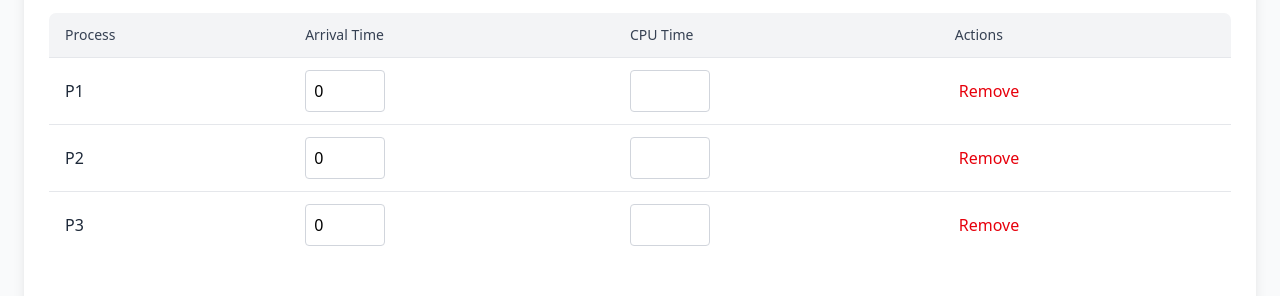
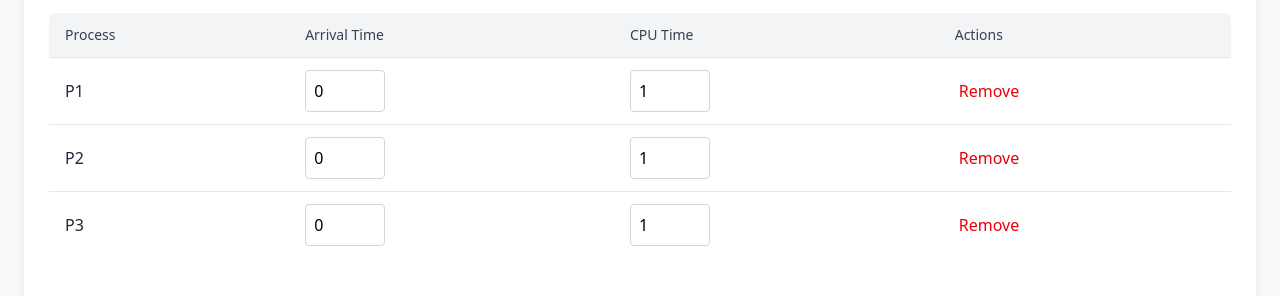
Before and after one commit to shariftasrik/cpu-scheduling-simulator, a React (Vite) app: page / in a window 1280 px wide. Shown: the part 254-550 px from the top of the page. Built offline with nearby package versions, Linux system fonts and the light colour scheme.

Commit message:
reset bug fixed

```diff
--- a/src/App.jsx
+++ b/src/App.jsx
@@ -10,9 +10,9 @@ import TimeLineVslzn from "./components/TimeLineVslzn";
 function App() {
 
   const initialProcesses = [
-    { id: 1, name: "P1", arrivalTime: 0, cpuTime: 0, priority: 0 },
-    { id: 2, name: "P2", arrivalTime: 0, cpuTime: 0, priority: 0 },
-    { id: 3, name: "P3", arrivalTime: 0, cpuTime: 0, priority: 0 },
+    { id: 1, name: "P1", arrivalTime: 0, cpuTime: 1, priority: 1 },
+    { id: 2, name: "P2", arrivalTime: 0, cpuTime: 1, priority: 1 },
+    { id: 3, name: "P3", arrivalTime: 0, cpuTime: 1, priority: 1 },
   ]
   const [processes, setProcesses] = useState(initialProcesses);
 
@@ -30,8 +30,8 @@ function App() {
         id: newId,
         name: `P${newId}`,
         arrivalTime: 0,
-        cpuTime: 0,
-        priority: 0,
+        cpuTime: 1,
+        priority: 1,
       },
     ]);
   };
--- a/src/algorithms/fcfs.js
+++ b/src/algorithms/fcfs.js
@@ -18,14 +18,14 @@ export default function fcfs(processes) {
     }
 
     const startTime = currentTime;
-    const endTime = startTime + process.burstTime;
+    const endTime = startTime + process.cpuTime;
 
     timeline.push({
       processId: process.id,
       processName: process.name,
       start: startTime,
       end: endTime,
-      duration: process.burstTime,
+      duration: process.cpuTime,
     });
 
     processResults.push({
--- a/src/algorithms/priority.js
+++ b/src/algorithms/priority.js
@@ -33,14 +33,14 @@ export default function priority(processes) {
     );
 
     const startTime = currentTime;
-    const endTime = startTime + highest.burstTime;
+    const endTime = startTime + highest.cpuTime;
 
     timeline.push({
       processId: highest.id,
       processName: highest.name,
       start: startTime,
       end: endTime,
-      duration: highest.burstTime,
+      duration: highest.cpuTime,
     });
 
     processResults.push({
--- a/src/algorithms/round_robin.js
+++ b/src/algorithms/round_robin.js
@@ -1,5 +1,5 @@
 export default function round_robin(processes, quantum) {
-  const procs = processes.map((p) => ({ ...p, remainingTime: p.burstTime }));
+  const procs = processes.map((p) => ({ ...p, remainingTime: p.cpuTime }));
   const queue = [];
   let currentTime = 0;
   const timeline = [];
@@ -81,7 +81,7 @@ export default function round_robin(processes, quantum) {
         startTime: processStartTimes[current.id],
         endTime: currentTime,
         turnaroundTime: currentTime - current.arrivalTime,
-        waitingTime: currentTime - current.arrivalTime - current.burstTime,
+        waitingTime: currentTime - current.arrivalTime - current.cpuTime,
       });
     }
   }
--- a/src/algorithms/sjf.js
+++ b/src/algorithms/sjf.js
@@ -27,18 +27,18 @@ export default function sjf(processes) {
     }
 
     const shortest = available.reduce((min, p) =>
-      p.burstTime < min.burstTime ? p : min
+      p.cpuTime < min.cpuTime ? p : min
     );
 
     const startTime = currentTime;
-    const endTime = startTime + shortest.burstTime;
+    const endTime = startTime + shortest.cpuTime;
 
     timeline.push({
       processId: shortest.id,
       processName: shortest.name,
       start: startTime,
       end: endTime,
-      duration: shortest.burstTime,
+      duration: shortest.cpuTime,
     });
 
     processResults.push({
--- a/src/components/ProcessTable.jsx
+++ b/src/components/ProcessTable.jsx
@@ -57,9 +57,9 @@ export default function ProcessTable({processes,algorithm,onAddProcess,onRemoveP
                 <td className="px-4 py-3">
                   <input
                     type="number"
-                    value={process.burstTime}
+                    value={process.cpuTime}
                     onChange={(e) =>
-                      onUpdateProcess(process.id, "burstTime", e.target.value)
+                      onUpdateProcess(process.id, "cpuTime", e.target.value)
                     }
                     min="1"
                     className="w-20 p-2 border border-gray-300 rounded focus:ring-2 focus:ring-blue-500 focus:border-blue-500"
--- a/src/components/ResultsTable.jsx
+++ b/src/components/ResultsTable.jsx
@@ -54,7 +54,7 @@ export default function ResultsTable({ results }) {
                   {result.name}
                 </td>
                 <td className="px-4 py-3">{result.arrivalTime}</td>
-                <td className="px-4 py-3">{result.burstTime}</td>
+                <td className="px-4 py-3">{result.cpuTime}</td>
                 <td className="px-4 py-3">{result.startTime}</td>
                 <td className="px-4 py-3">{result.endTime}</td>
                 <td className="px-4 py-3 text-blue-600 font-medium">
```
